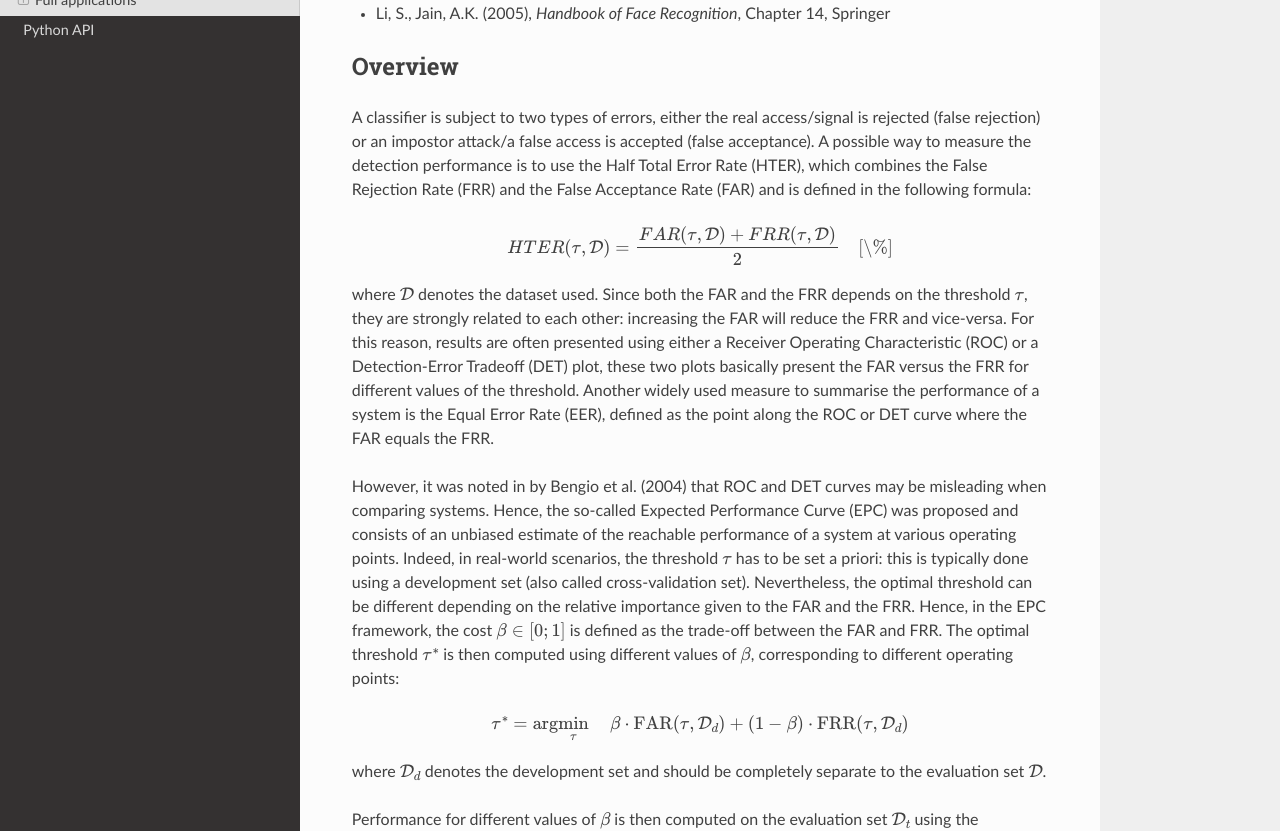
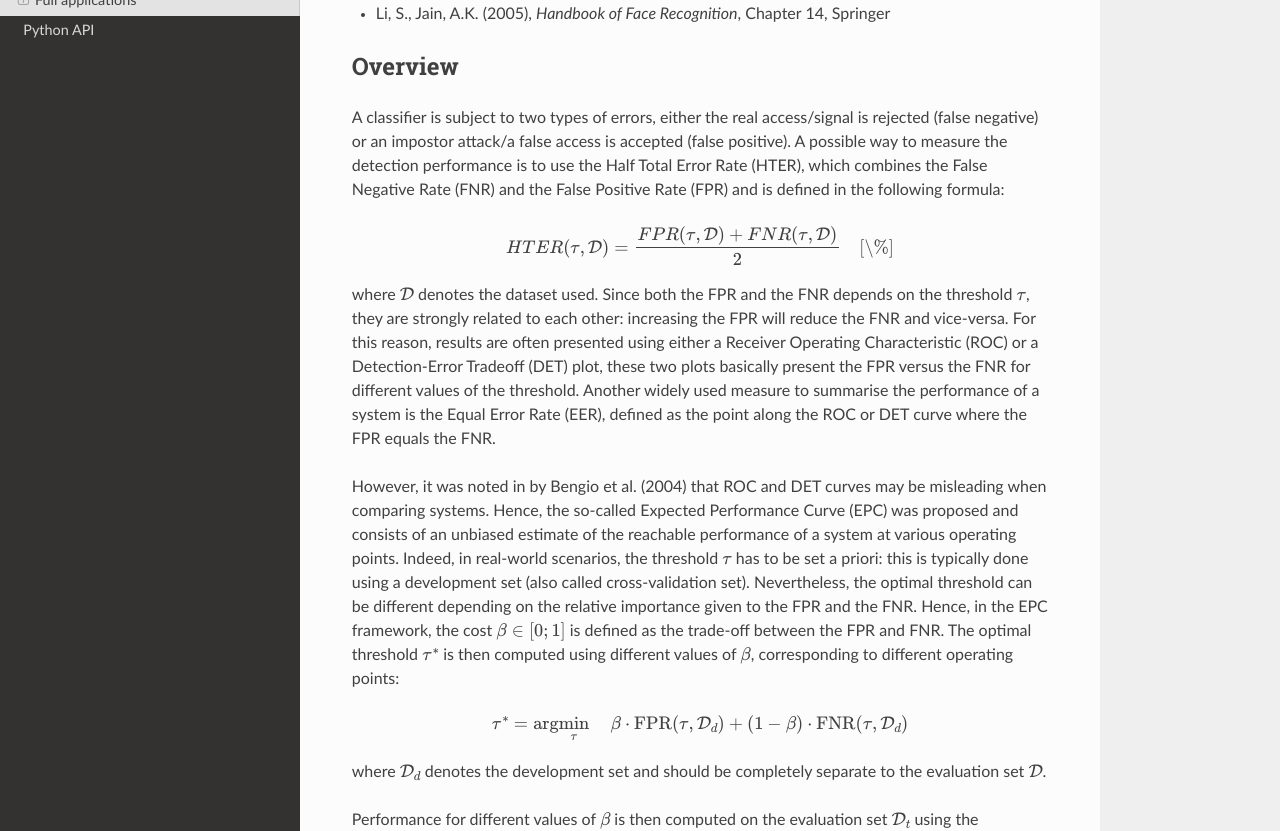
Before and after one commit to bioidiap/bob.measure, a Sphinx documentation site: the page built from doc/guide.rst, in a window 1280 px wide and 1400 px high. Shown: the part 423-1254 px from the top of the window. Built offline with Sphinx 7.4.7 and the Read the Docs theme 2.0.0, drawn with Linux system fonts in a browser that asks for light colours; the version number could not be read and is left out; some of the changed text lies outside the part shown.

Commit message:
[doc][guide] Update docuemtation

```diff
--- a/doc/guide.rst
+++ b/doc/guide.rst
@@ -35,26 +35,26 @@
 --------
 
 A classifier is subject to two types of errors, either the real access/signal
-is rejected (false rejection) or an impostor attack/a false access is accepted
-(false acceptance). A possible way to measure the detection performance is to
-use the Half Total Error Rate (HTER), which combines the False Rejection Rate
-(FRR) and the False Acceptance Rate (FAR) and is defined in the following
+is rejected (false negative) or an impostor attack/a false access is accepted
+(false positive). A possible way to measure the detection performance is to
+use the Half Total Error Rate (HTER), which combines the False Negative Rate
+(FNR) and the False Positive Rate (FPR) and is defined in the following
 formula:
 
 .. math::
 
-   HTER(\tau, \mathcal{D}) = \frac{FAR(\tau, \mathcal{D}) + FRR(\tau, \mathcal{D})}{2} \quad \textrm{[\%]}
+   HTER(\tau, \mathcal{D}) = \frac{FPR(\tau, \mathcal{D}) + FNR(\tau, \mathcal{D})}{2} \quad \textrm{[\%]}
 
 
-where :math:`\mathcal{D}` denotes the dataset used. Since both the FAR and the
-FRR depends on the threshold :math:`\tau`, they are strongly related to each
-other: increasing the FAR will reduce the FRR and vice-versa. For this reason,
+where :math:`\mathcal{D}` denotes the dataset used. Since both the FPR and the
+FNR depends on the threshold :math:`\tau`, they are strongly related to each
+other: increasing the FPR will reduce the FNR and vice-versa. For this reason,
 results are often presented using either a Receiver Operating Characteristic
 (ROC) or a Detection-Error Tradeoff (DET) plot, these two plots basically
-present the FAR versus the FRR for different values of the threshold. Another
+present the FPR versus the FNR for different values of the threshold. Another
 widely used measure to summarise the performance of a system is the Equal Error
-Rate (EER), defined as the point along the ROC or DET curve where the FAR
-equals the FRR.
+Rate (EER), defined as the point along the ROC or DET curve where the FPR
+equals the FNR.
 
 However, it was noted in by Bengio et al. (2004) that ROC and DET curves may be
 misleading when comparing systems. Hence, the so-called Expected Performance
@@ -63,13 +63,13 @@
 scenarios, the threshold :math:`\tau` has to be set a priori: this is typically
 done using a development set (also called cross-validation set). Nevertheless,
 the optimal threshold can be different depending on the relative importance
-given to the FAR and the FRR. Hence, in the EPC framework, the cost
-:math:`\beta \in [0;1]` is defined as the trade-off between the FAR and FRR.
+given to the FPR and the FNR. Hence, in the EPC framework, the cost
+:math:`\beta \in [0;1]` is defined as the trade-off between the FPR and FNR.
 The optimal threshold :math:`\tau^*` is then computed using different values of
 :math:`\beta`, corresponding to different operating points:
 
 .. math::
-  \tau^{*} = \arg\!\min_{\tau} \quad \beta \cdot \textrm{FAR}(\tau, \mathcal{D}_{d}) + (1-\beta) \cdot \textrm{FRR}(\tau, \mathcal{D}_{d})
+  \tau^{*} = \arg\!\min_{\tau} \quad \beta \cdot \textrm{FPR}(\tau, \mathcal{D}_{d}) + (1-\beta) \cdot \textrm{FNR}(\tau, \mathcal{D}_{d})
 
 
 where :math:`\mathcal{D}_{d}` denotes the development set and should be
@@ -122,15 +122,15 @@
    >>> # negatives, positives = parse_my_scores(...) # write parser if not provided!
    >>> T = 0.0 #Threshold: later we explain how one can calculate these
    >>> correct_negatives = bob.measure.correctly_classified_negatives(negatives, T)
-   >>> FAR = 1 - (float(correct_negatives.sum())/negatives.size)
+   >>> FPR = 1 - (float(correct_negatives.sum())/negatives.size)
    >>> correct_positives = bob.measure.correctly_classified_positives(positives, T)
-   >>> FRR = 1 - (float(correct_positives.sum())/positives.size)
+   >>> FNR = 1 - (float(correct_positives.sum())/positives.size)
 
-We do provide a method to calculate the FAR and FRR in a single shot:
+We do provide a method to calculate the FPR and FNR in a single shot:
 
 .. doctest::
 
-   >>> FAR, FRR = bob.measure.farfrr(negatives, positives, T)
+   >>> FPR, FNR = bob.measure.farfrr(negatives, positives, T)
 
 The threshold ``T`` is normally calculated by looking at the distribution of
 negatives and positives in a development (or validation) set, selecting a
@@ -170,12 +170,12 @@
    calculating the threshold based on the provided scores. Instead, the closest
    possible threshold is returned. For example, using
    :any:`bob.measure.eer_threshold` **will not** give you a threshold where
-   :math:`FAR == FRR`. Hence, you cannot report :math:`FAR` or :math:`FRR`
-   instead of :math:`EER`; you should report :math:`(FAR+FRR)/2` instead. This
+   :math:`FPR == FNR`. Hence, you cannot report :math:`FPR` or :math:`FNR`
+   instead of :math:`EER`; you should report :math:`(FPR+FNR)/2` instead. This
    is also true for :any:`bob.measure.far_threshold` and
    :any:`bob.measure.frr_threshold`. The threshold returned by those functions
    does not guarantee that using that threshold you will get the requested
-   :math:`FAR` or :math:`FRR` value. Instead, you should recalculate using
+   :math:`FPR` or :math:`FNR` value. Instead, you should recalculate using
    :any:`bob.measure.farfrr`.
 
 .. note::
@@ -280,8 +280,8 @@
    >>> # we assume you have your negatives and positives already split
    >>> npoints = 100
    >>> bob.measure.plot.roc(negatives, positives, npoints, color=(0,0,0), linestyle='-', label='test') # doctest: +SKIP
-   >>> pyplot.xlabel('FAR (%)') # doctest: +SKIP
-   >>> pyplot.ylabel('FRR (%)') # doctest: +SKIP
+   >>> pyplot.xlabel('FPR (%)') # doctest: +SKIP
+   >>> pyplot.ylabel('FNR (%)') # doctest: +SKIP
    >>> pyplot.grid(True)
    >>> pyplot.show() # doctest: +SKIP
 
@@ -299,8 +299,8 @@
    npoints = 100
    bob.measure.plot.roc(negatives, positives, npoints, color=(0,0,0), linestyle='-', label='test')
    pyplot.grid(True)
-   pyplot.xlabel('FAR (%)')
-   pyplot.ylabel('FRR (%)')
+   pyplot.xlabel('FPR (%)')
+   pyplot.ylabel('FNR (%)')
    pyplot.title('ROC')
 
 As can be observed, plotting methods live in the namespace
@@ -329,8 +329,8 @@
   >>> npoints = 100
   >>> bob.measure.plot.det(negatives, positives, npoints, color=(0,0,0), linestyle='-', label='test') # doctest: +SKIP
   >>> bob.measure.plot.det_axis([0.01, 40, 0.01, 40]) # doctest: +SKIP
-  >>> pyplot.xlabel('FAR (%)') # doctest: +SKIP
-  >>> pyplot.ylabel('FRR (%)') # doctest: +SKIP
+  >>> pyplot.xlabel('FPR (%)') # doctest: +SKIP
+  >>> pyplot.ylabel('FNR (%)') # doctest: +SKIP
   >>> pyplot.grid(True)
   >>> pyplot.show() # doctest: +SKIP
 
@@ -350,8 +350,8 @@
    bob.measure.plot.det(negatives, positives, npoints, color=(0,0,0), linestyle='-', label='test')
    bob.measure.plot.det_axis([0.1, 80, 0.1, 80])
    pyplot.grid(True)
-   pyplot.xlabel('FAR (%)')
-   pyplot.ylabel('FRR (%)')
+   pyplot.xlabel('FPR (%)')
+   pyplot.ylabel('FNR (%)')
    pyplot.title('DET')
 
 .. note::
@@ -444,9 +444,9 @@
 identification tasks.  It can be plotted using the
 :py:func:`bob.measure.plot.detection_identification_curve` function, but it
 requires at least one open-set probe, i.e., where no corresponding positive
-score exists, for which the FAR values are computed.  Here, we plot the
+score exists, for which the FPR values are computed.  Here, we plot the
 detection and identification curve for rank 1, so that the recognition rate for
-FAR=1 will be identical to the rank one :py:func:`bob.measure.recognition_rate`
+FPR=1 will be identical to the rank one :py:func:`bob.measure.recognition_rate`
 obtained in the CMC plot above.
 
 .. plot::
@@ -498,24 +498,26 @@
 =======
 
 To calculate the threshold using a certain criterion (EER (default) or min.HTER)
-on a set, after setting up |project|, just do:
+on a development set and conduct the threshold computation and its performance
+on an evaluation set, after setting up |project|, just do:
 
 .. code-block:: sh
 
-  $ bob measure metrics dev-1.txt
-  [Min. criterion: EER] Threshold on Development set `dev-1.txt`: -8.025286e-03
-  ====  ===================
-  ..    Development dev-1
-  ====  ===================
-  FtA   0.000%
-  FMR   6.263% (31/495)
-  FNMR  6.208% (28/451)
-  FAR   5.924%
-  FRR   11.273%
-  HTER  8.599%
-  ====  ===================
+    ./bin/bob measure  metrics ./MTest1/scores-{dev,eval} -e
+    [Min. criterion: EER ] Threshold on Development set `./MTest1/scores-dev`: -1.373550e-02
+    bob.measure@2018-06-29 10:20:14,177 -- ERROR: NaNs scores (1.0%) were found in ./MTest1/scores-dev
+    bob.measure@2018-06-29 10:20:14,177 -- ERROR: NaNs scores (1.0%) were found in ./MTest1/scores-eval
+    ===================  ================  ================
+    ..                   Development       Evaluation
+    ===================  ================  ================
+    False Positive Rate  15.5% (767/4942)  15.5% (767/4942)
+    False Negative Rate  15.5% (769/4954)  15.5% (769/4954)
+    Precision            0.8               0.8
+    Recall               0.8               0.8
+    F1-score             0.8               0.8
+    ===================  ================  ================
 
-The output will present the threshold together with the FtA, FMR, FMNR, FAR, FRR and
+The output will present the threshold together with the FPR, FNR, Precision, Recall, F1-score and
 HTER on the given set, calculated using such a threshold. The relative counts of FAs
 and FRs are also displayed between parenthesis.
 
@@ -531,36 +533,22 @@
 
 .. code-block:: sh
 
-  $ bob measure metrics --thres 0.006 eval-1.txt
-  [Min. criterion: user provider] Threshold on Development set `eval-1`: 6.000000e-03
-  ====  ====================
-  ..    Development eval-1
-  ====  ====================
-  FtA   0.000%
-  FMR   5.010% (24/479)
-  FNMR  6.977% (33/473)
-  FAR   4.770%
-  FRR   11.442%
-  HTER  8.106%
-  ====  ====================
+    ./bin/bob measure  metrics ./MTest1/scores-eval --thres 0.006
+    [Min. criterion: user provided] Threshold on Development set `./MTest1/scores-eval`: 6.000000e-03
+    bob.measure@2018-06-29 10:22:06,852 -- ERROR: NaNs scores (1.0%) were found in ./MTest1/scores-eval
+    ===================  ================
+    ..                   Development
+    ===================  ================
+    False Positive Rate  15.2% (751/4942)
+    False Negative Rate  16.1% (796/4954)
+    Precision            0.8
+    Recall               0.8
+    F1-score             0.8
+    ===================  ================
+
 
 You can simultaneously conduct the threshold computation and its performance
 on an evaluation set:
-
-.. code-block:: sh
-
-  $ bob measure metrics -e dev-1.txt eval-1.txt
-  [Min. criterion: EER] Threshold on Development set `dev-1`: -8.025286e-03
-  ====  ===================  ===============
-  ..    Development dev-1    Eval. eval-1
-  ====  ===================  ===============
-  FtA   0.000%               0.000%
-  FMR   6.263% (31/495)      5.637% (27/479)
-  FNMR  6.208% (28/451)      6.131% (29/473)
-  FAR   5.924%               5.366%
-  FRR   11.273%              10.637%
-  HTER  8.599%               8.001%
-  ====  ===================  ===============
 
 .. note::
     Table format can be changed using ``--tablefmt`` option, the default format
```
